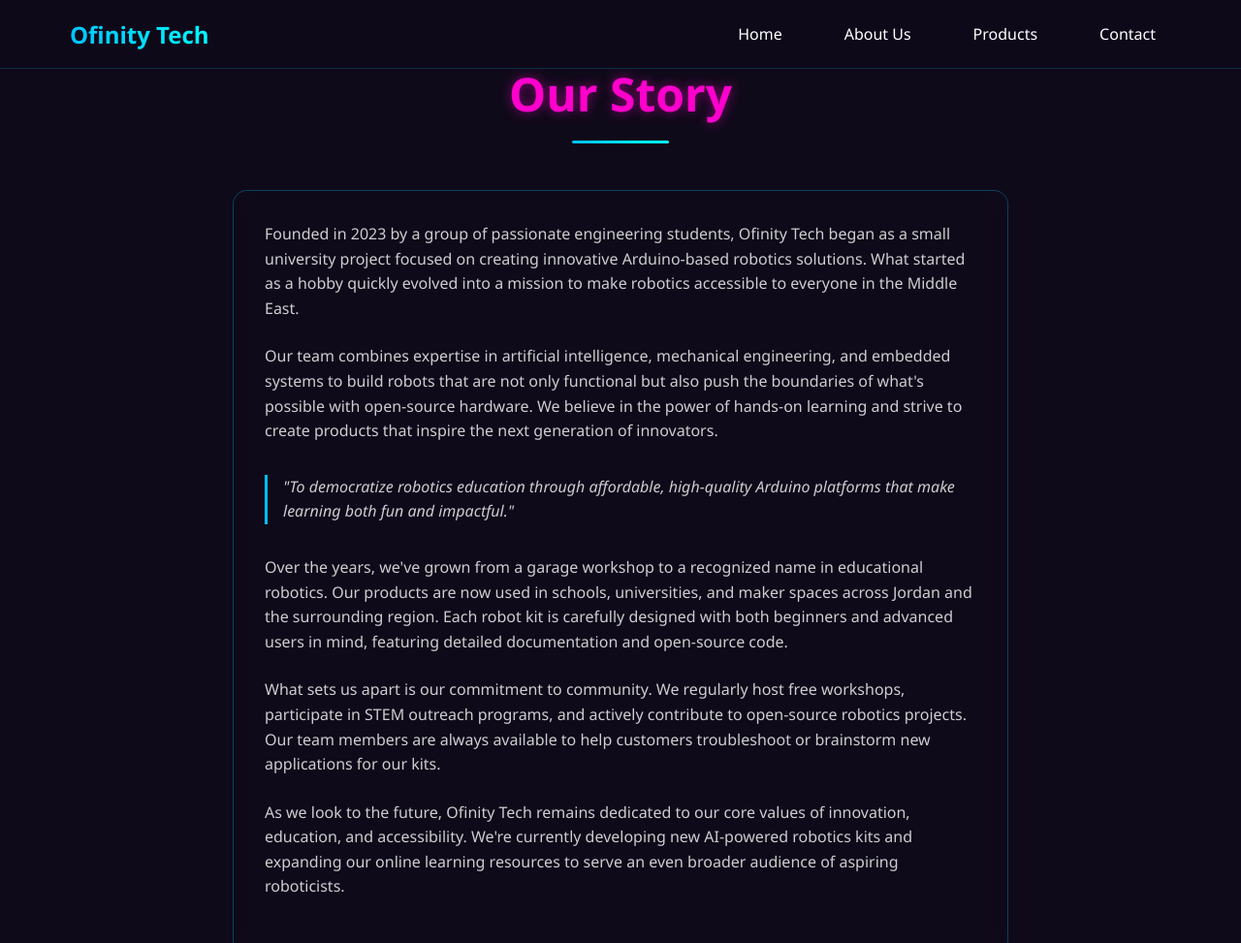
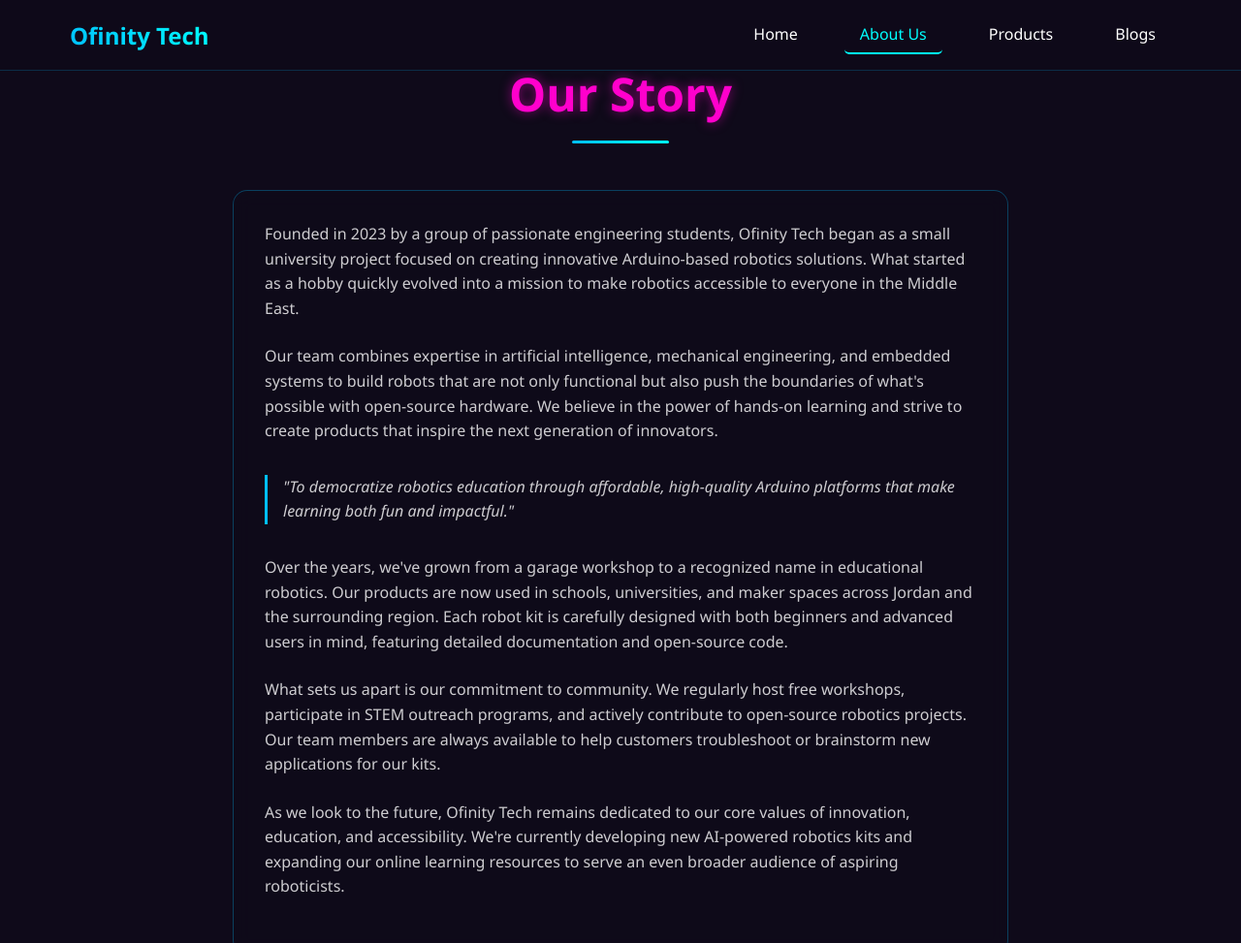
Before and after one commit to abstract-inf/ofinity-tech-website, a plain HTML site: page AboutUs.html in a window 1280 px wide. Shown: the top 973 px of the page at 97% size. Drawn offline with Linux system fonts and the light colour scheme.

Commit message:
Update AboutUs.html
Fixed the nav bar for the about us page

```diff
--- a/AboutUs.html
+++ b/AboutUs.html
@@ -129,6 +129,11 @@
             background: rgba(0, 191, 255, 0.1);
         }
 
+        .current-page {
+            color: var(--secondary-accent);
+            border-bottom: 2px solid var(--secondary-accent);
+        }
+
         @media (max-width: 768px) {
             .section {
                 padding: 2rem;
@@ -158,9 +163,9 @@
             <div class="nav-logo">Ofinity Tech</div>
             <div class="nav-links">
                 <a href="index.html" class="nav-link">Home</a>
-                <a href="AboutUs.html" class="nav-link">About Us</a>
-                <a href="products.html" class="nav-link">Products</a>
-                <a href="contact.html" class="nav-link">Contact</a>
+                <a href="AboutUs.html" class="nav-link current-page">About Us</a>
+                <a href="Products.html" class="nav-link">Products</a>
+                <a href="BlogPage.html" class="nav-link">Blogs</a>
             </div>
         </div>
     </nav>
```
